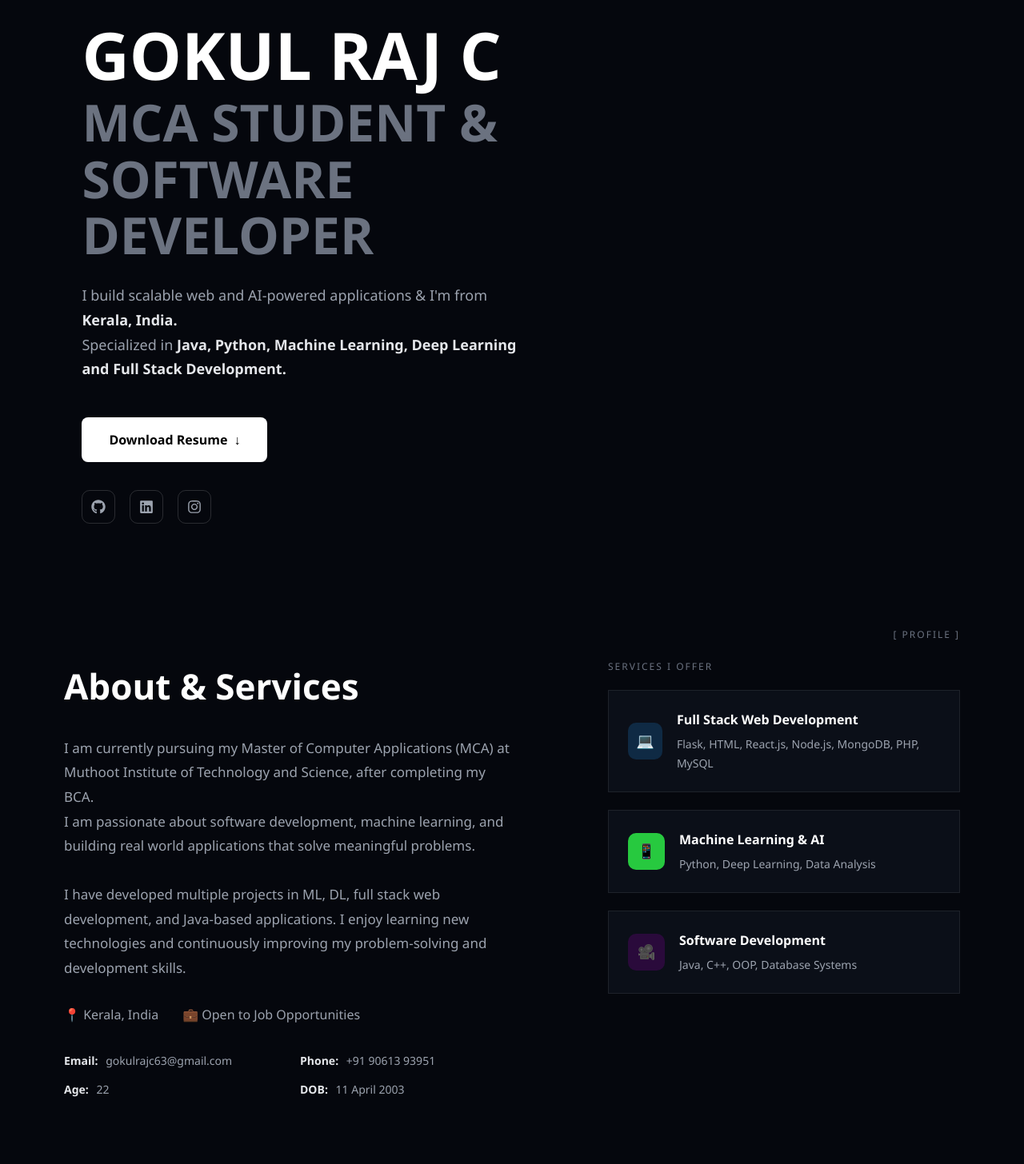
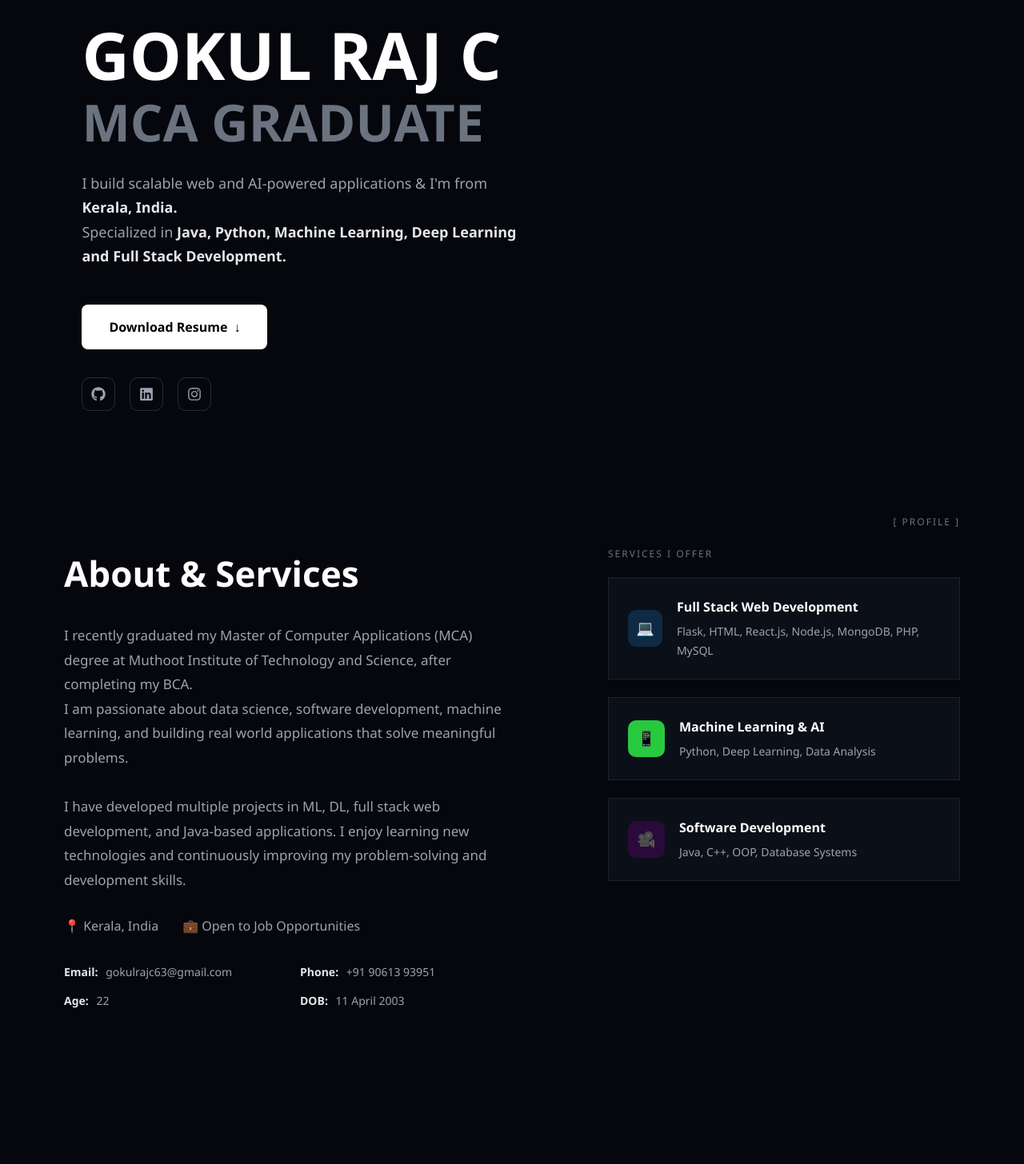
Before and after one commit to gokul-raj-c/portfolio, a React (Vite) app: page / in a window 1280 px wide. Shown: the part 814-2270 px from the top of the page at 80% size. Built offline with nearby package versions, Linux system fonts and the light colour scheme.

Commit message:
updations

```diff
--- a/src/App.jsx
+++ b/src/App.jsx
@@ -65,7 +65,25 @@ const TECH_CATEGORIES = {
   ]
 };
 
+import readmegen from './assets/projects/readmegen.png';
+import authentify from './assets/projects/authentify.png';
+import careervista from './assets/projects/careervista.png';
+import garage4 from './assets/projects/garage4.png';
+import grabit from './assets/projects/grabit.png';
+import quizzo from './assets/projects/quizzo.png';
+import repairvision from './assets/projects/repairvision.png';
+
 const PROJECTS = [
+  {
+      id: 1,
+      title: "Readme Gen",
+      desc: "Readme File Generation Version 1",
+      image: readmegen,
+      longDesc: "Generate Readme files for your projects.",
+      stack: ["Python"],
+      color: "#7c3aed",
+      github: "https://github.com/gokul-raj-c/Readme-Gen"
+  },
   {
       id: 1,
       title: "Repair Vision",
@@ -135,12 +153,6 @@ import python2 from './assets/certificate/Python2.png';
 import mern from './assets/certificate/mern.png';
 import iot from './assets/certificate/iot.png';
 
-import authentify from './assets/projects/authentify.png';
-import careervista from './assets/projects/careervista.png';
-import garage4 from './assets/projects/garage4.png';
-import grabit from './assets/projects/grabit.png';
-import quizzo from './assets/projects/quizzo.png';
-import repairvision from './assets/projects/repairvision.png';
 
 import profile from "./assets/images/profilee.png"
 
@@ -303,7 +315,7 @@ return (
     <div className="tag">HELLO WORLD, I'M</div>
 
     <h1>GOKUL RAJ C</h1>
-    <h2>MCA STUDENT & SOFTWARE DEVELOPER</h2>
+    <h2>MCA GRADUATE</h2>
 
     <p>
       I build scalable web and AI-powered applications & I'm from <b>Kerala, India.</b>
@@ -367,9 +379,9 @@ return (
     <h2>About & Services</h2>
 
     <p>
-      I am currently pursuing my Master of Computer Applications (MCA) at
+      I recently graduated my Master of Computer Applications (MCA) degree at
       Muthoot Institute of Technology and Science, after completing my BCA. <br></br>
-      I am passionate about software development, machine learning, and building
+      I am passionate about data science, software development, machine learning, and building
       real world applications that solve meaningful problems.
       <br /><br />
       I have developed multiple projects in ML, DL, full stack web development, and
@@ -568,28 +580,28 @@ return (
       <h3>Master of Computer<br></br> Application</h3>
       <h4>Muthoot Institute Of Technology And Science</h4>
       <p>2024 - 2026</p>
-      <span>Pursuing</span>
+      <span>81.3%</span>
     </div>
 
     <div className="edu-card">
       <h3>Bachelor of Computer Application</h3>
       <h4>BPC College, Piravom</h4>
       <p>2021 - 2024</p>
-      <span>79%</span>
+      <span>79.7%</span>
     </div>
 
      <div className="edu-card">
       <h3>12th - Computer Science</h3>
       <h4>MKM HSS, Piravom</h4>
       <p>2019 - 2021</p>
-      <span>94%</span>
+      <span>93.7%</span>
     </div>
 
     <div className="edu-card">
       <h3>10th</h3>
       <h4>Fatima Central School, Piravom</h4>
       <p>2018 - 2019</p>
-      <span>86%</span>
+      <span>85.6%</span>
     </div>
 
   </div>
```
Also changed, not shown: src/assets/projects/readmegen.png (added), src/assets/projects/readmegenv1.png (added).
